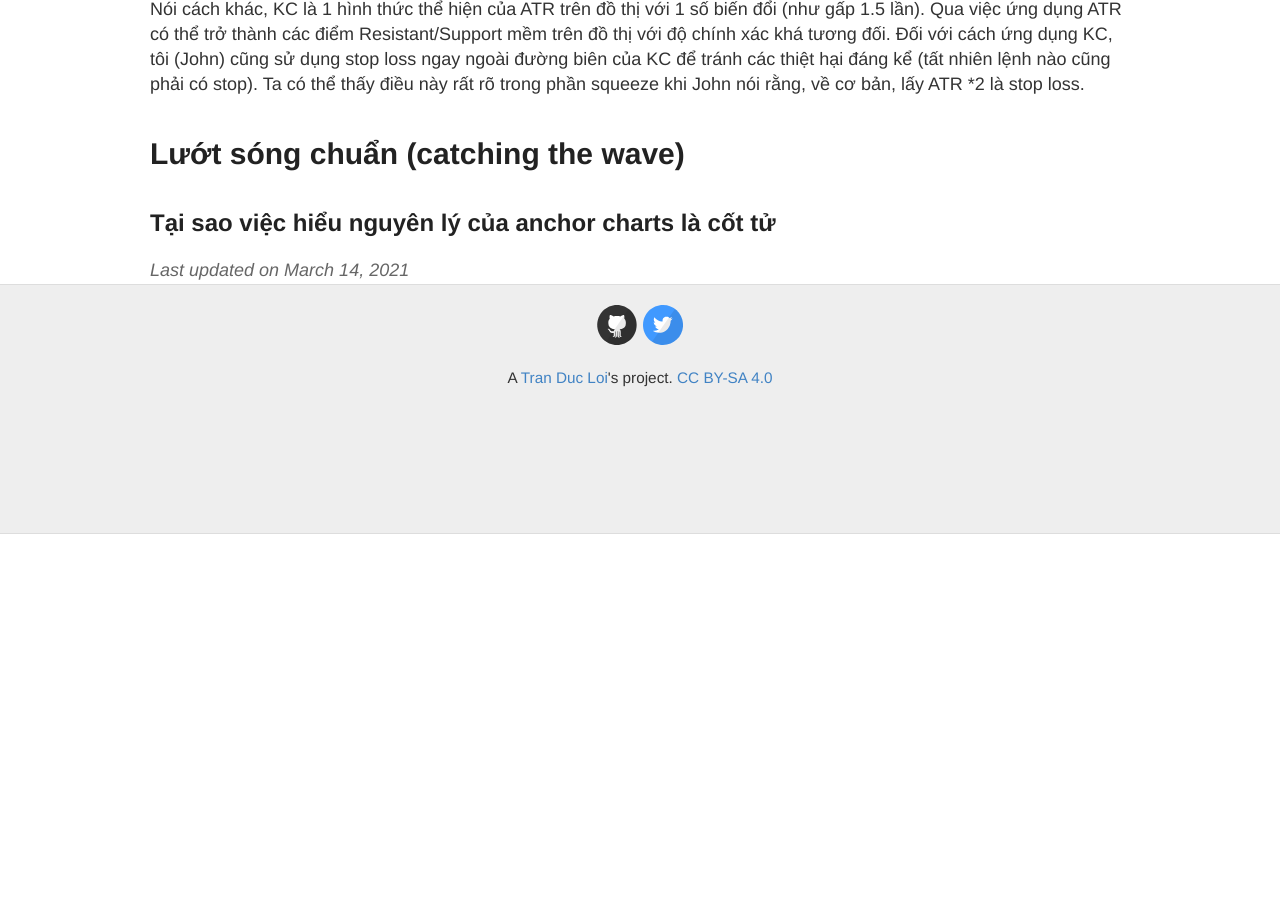
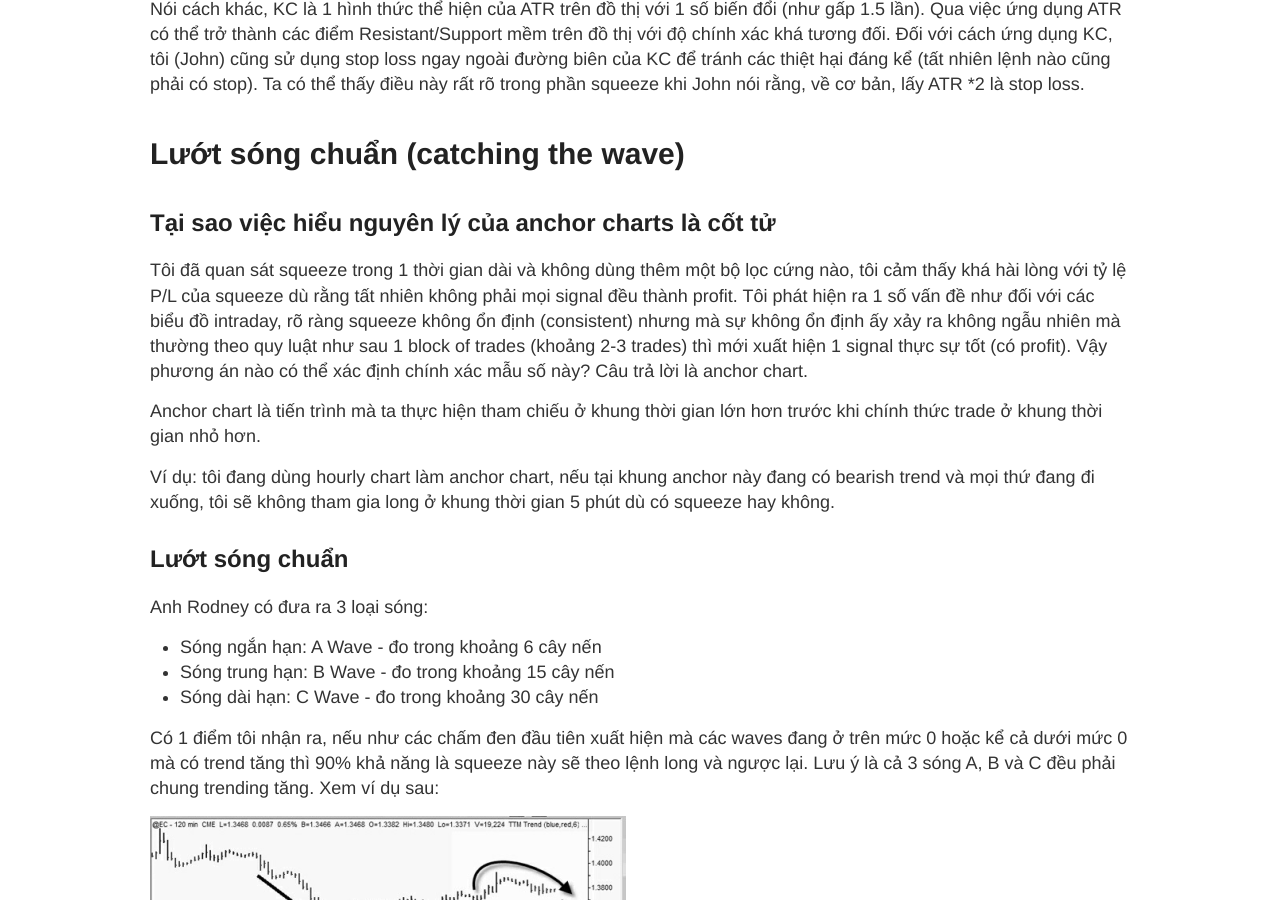
Before and after one commit to loitd/loitd.github.io, a Jekyll site: the page built from _trades/2021-03-14-squeeze-trading.md, in a window 1280 px wide and 900 px high, scrolled down 7888 px. Built offline with Jekyll 4.4.1, drawn with Linux system fonts in a browser that asks for light colours; before the commit the page ends 8422 px from its top, so only the background shows below that.

Commit message:
updated-by-loitd

```diff
--- a/_trades/2021-03-14-squeeze-trading.md
+++ b/_trades/2021-03-14-squeeze-trading.md
@@ -138,3 +138,18 @@ Nói cách khác, KC là 1 hình thức thể hiện của ATR trên đồ thị
 
 # Lướt sóng chuẩn (catching the wave)
 ## Tại sao việc hiểu nguyên lý của anchor charts là cốt tử
+Tôi đã quan sát squeeze trong 1 thời gian dài và không dùng thêm một bộ lọc cứng nào, tôi cảm thấy khá hài lòng với tỷ lệ P/L của squeeze dù rằng tất nhiên không phải mọi signal đều thành profit. Tôi phát hiện ra 1 số vấn đề như đối với các biểu đồ intraday, rõ ràng squeeze không ổn định (consistent) nhưng mà sự không ổn định ấy xảy ra không ngẫu nhiên mà thường theo quy luật như sau 1 block of trades (khoảng 2-3 trades) thì mới xuất hiện 1 signal thực sự tốt (có profit). Vậy phương án nào có thể xác định chính xác mẫu số này? Câu trả lời là anchor chart.
+
+Anchor chart là tiến trình mà ta thực hiện tham chiếu ở khung thời gian lớn hơn trước khi chính thức trade ở khung thời gian nhỏ hơn.
+
+Ví dụ: tôi đang dùng hourly chart làm anchor chart, nếu tại khung anchor này đang có bearish trend và mọi thứ đang đi xuống, tôi sẽ không tham gia long ở khung thời gian 5 phút dù có squeeze hay không.
+
+## Lướt sóng chuẩn
+Anh Rodney có đưa ra 3 loại sóng:
+- Sóng ngắn hạn: A Wave - đo trong khoảng 6 cây nến
+- Sóng trung hạn: B Wave - đo trong khoảng 15 cây nến
+- Sóng dài hạn: C Wave - đo trong khoảng 30 cây nến
+
+Có 1 điểm tôi nhận ra, nếu như các chấm đen đầu tiên xuất hiện mà các waves đang ở trên mức 0 hoặc kể cả dưới mức 0 mà có trend tăng thì 90% khả năng là squeeze này sẽ theo lệnh long và ngược lại. Lưu ý là cả 3 sóng A, B và C đều phải chung trending tăng. Xem ví dụ sau:
+
+![squeeze-setup-waves]({{ site.baseurl }}/images/20210315/squeeze-setup-01-5.png)
```
Also changed, not shown: images/20210315/squeeze-setup-01-5.png (added), images/20210315/squeeze-setup-01-6.png (added).
